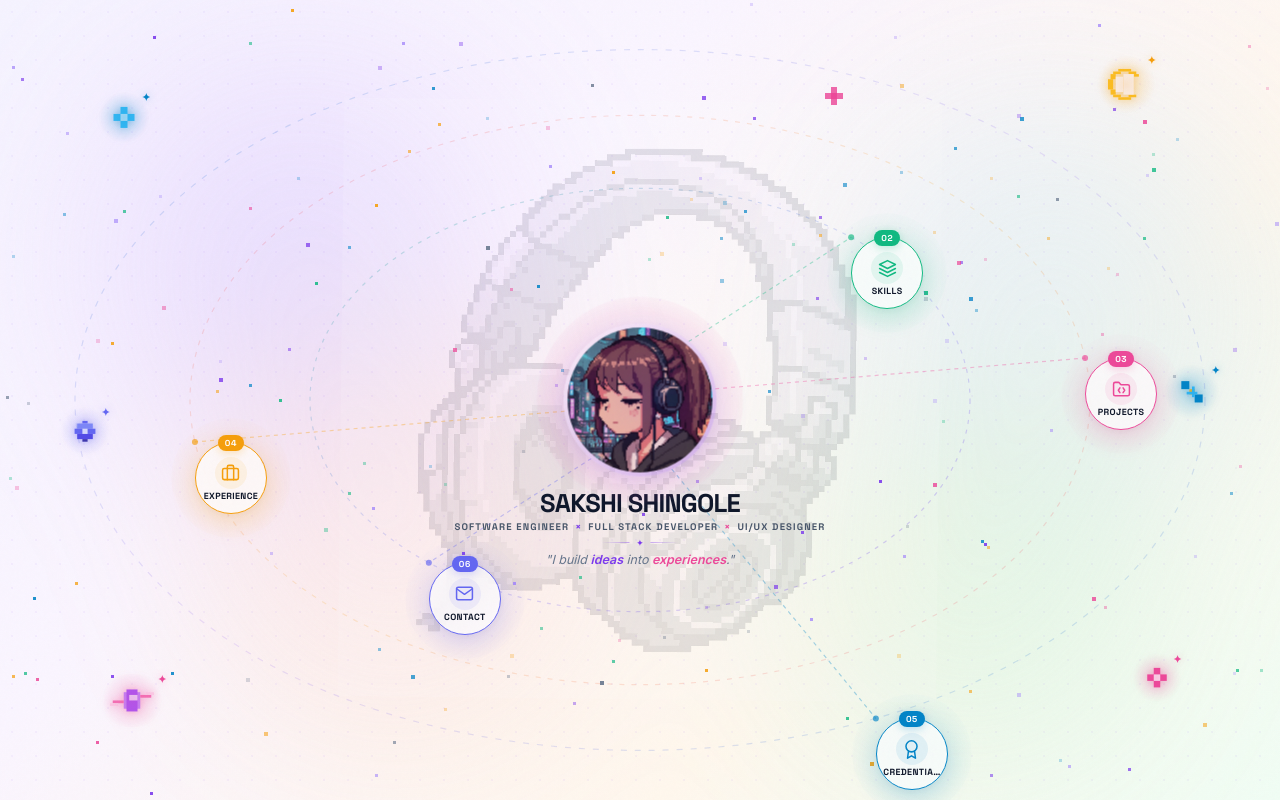
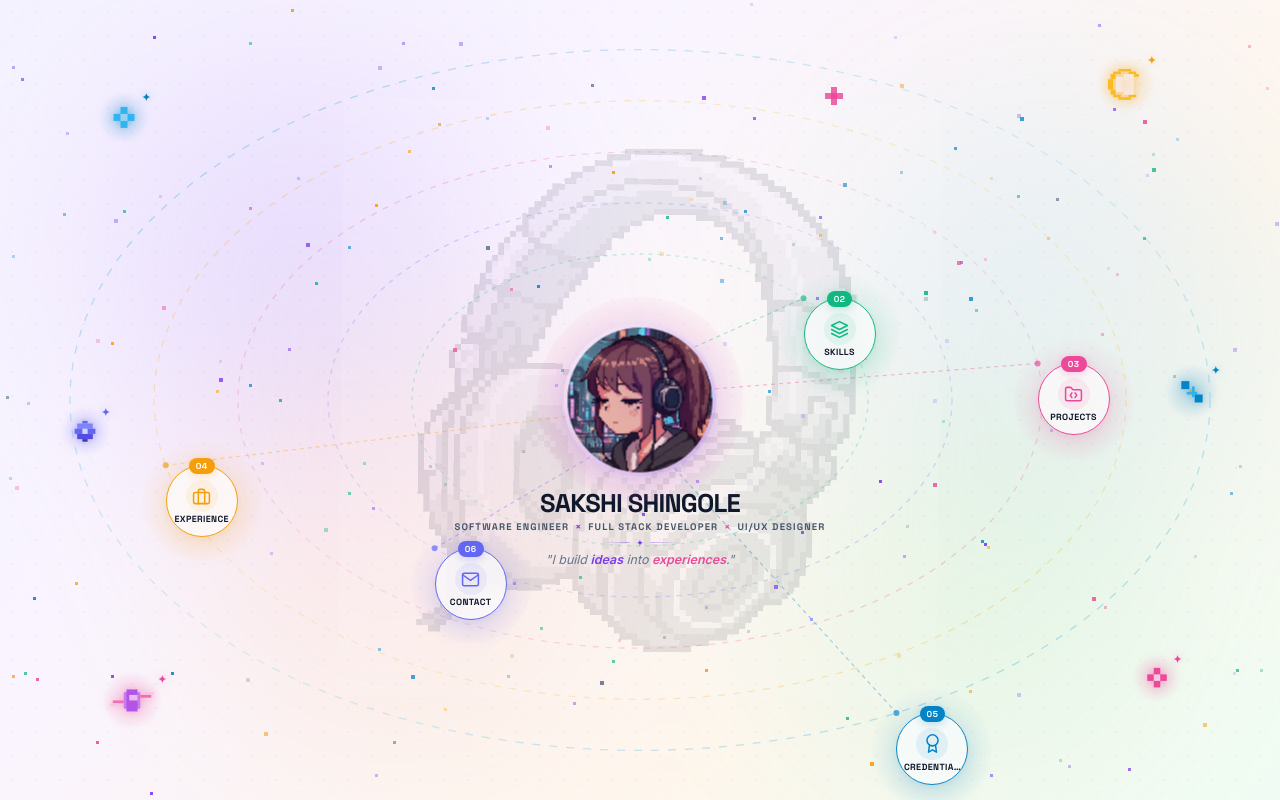
Before and after one commit to sakshi1013-coder/portfolio--hackathon, a Next.js app: page / in a window 1280 px wide. Built offline with nearby package versions, Linux system fonts and the light colour scheme; a web font is replaced by a local one.

Commit message:
fix: assign distinct dedicated orbit rings (0-4) for all 5 planets and dynamically render 5 matching tracks

```diff
--- a/src/components/OrbitHub.tsx
+++ b/src/components/OrbitHub.tsx
@@ -44,7 +44,7 @@ const MailIcon = ({ c, s = 22 }: { c: string; s?: number }) => (
   </svg>
 );
 
-/* ─── 5 Planet Definitions Across 3 Concentric Rings ─────────────────────── */
+/* ─── 5 Planet Definitions Across 5 Distinct Concentric Rings ────────────── */
 export type PlanetDef = {
   id: string;
   num: string;
@@ -54,7 +54,7 @@ export type PlanetDef = {
   href: string;
   color: string;
   bg: string;
-  ringIndex: 0 | 1 | 2; // 0 = Inner, 1 = Middle, 2 = Outer
+  ringIndex: 0 | 1 | 2 | 3 | 4; // Distinct dedicated orbit ring for each planet
   initialAngle: number;
   Icon: (p: { c: string; s?: number }) => React.ReactElement;
 };
@@ -69,8 +69,8 @@ export const PLANETS: PlanetDef[] = [
     href: '/skills',
     color: '#10B981',
     bg: 'linear-gradient(145deg, rgba(240, 253, 244, 0.98) 0%, rgba(255, 255, 255, 0.98) 100%)',
-    ringIndex: 0, // Inner Ring
-    initialAngle: -75,
+    ringIndex: 0, // Ring 0 (Inner)
+    initialAngle: -70,
     Icon: LayersIcon,
   },
   {
@@ -82,8 +82,8 @@ export const PLANETS: PlanetDef[] = [
     href: '/contact',
     color: '#6366F1',
     bg: 'linear-gradient(145deg, rgba(238, 242, 255, 0.98) 0%, rgba(255, 255, 255, 0.98) 100%)',
-    ringIndex: 0, // Inner Ring
-    initialAngle: 105,
+    ringIndex: 1, // Ring 1
+    initialAngle: 110,
     Icon: MailIcon,
   },
   {
@@ -95,7 +95,7 @@ export const PLANETS: PlanetDef[] = [
     href: '/projects',
     color: '#EC4899',
     bg: 'linear-gradient(145deg, rgba(253, 242, 248, 0.98) 0%, rgba(255, 255, 255, 0.98) 100%)',
-    ringIndex: 1, // Middle Ring
+    ringIndex: 2, // Ring 2 (Middle)
     initialAngle: -25,
     Icon: FolderCodeIcon,
   },
@@ -108,7 +108,7 @@ export const PLANETS: PlanetDef[] = [
     href: '/experience',
     color: '#F59E0B',
     bg: 'linear-gradient(145deg, rgba(255, 251, 235, 0.98) 0%, rgba(255, 255, 255, 0.98) 100%)',
-    ringIndex: 1, // Middle Ring
+    ringIndex: 3, // Ring 3
     initialAngle: 155,
     Icon: BriefcaseIcon,
   },
@@ -121,7 +121,7 @@ export const PLANETS: PlanetDef[] = [
     href: '/certificates',
     color: '#0284C7',
     bg: 'linear-gradient(145deg, rgba(240, 249, 255, 0.98) 0%, rgba(255, 255, 255, 0.98) 100%)',
-    ringIndex: 2, // Outer Ring
+    ringIndex: 4, // Ring 4 (Outer)
     initialAngle: 55,
     Icon: AwardIcon,
   },
@@ -602,8 +602,8 @@ export default function OrbitHub({ initialSectionId }: { initialSectionId?: stri
   const [showIntro, setShowIntro] = useState(!initialSectionId);
   const [dims, setDims] = useState({ w: 1440, h: 900 });
 
-  // Planetary Rotation Angles across 3 Distinct Concentric Rings
-  const [ringAngles, setRingAngles] = useState<[number, number, number]>([0, 0, 0]);
+  // Planetary Rotation Angles across 5 Distinct Concentric Rings (one per planet)
+  const [ringAngles, setRingAngles] = useState<number[]>([0, 0, 0, 0, 0]);
   const isHoveredRef = useRef(false);
   const [isPhotoHovered, setIsPhotoHovered] = useState(false);
 
@@ -654,7 +654,7 @@ export default function OrbitHub({ initialSectionId }: { initialSectionId?: stri
     return () => window.removeEventListener('mousemove', handleMouse);
   }, [mouseXMv, mouseYMv]);
 
-  // Continuous multi-speed celestial revolution animation loop
+  // Continuous multi-speed celestial revolution animation loop across 5 orbits
   useEffect(() => {
     let animFrameId: number;
     let lastTime = performance.now();
@@ -664,10 +664,12 @@ export default function OrbitHub({ initialSectionId }: { initialSectionId?: stri
       lastTime = time;
 
       if (!isHoveredRef.current && !activeSectionId && !swipeState.isActive) {
-        setRingAngles(([r0, r1, r2]) => [
-          (r0 + delta * 4.8) % 360,  // Ring 0 (Inner): ~4.8 deg/sec
-          (r1 + delta * 3.2) % 360,  // Ring 1 (Middle): ~3.2 deg/sec
-          (r2 + delta * 2.0) % 360,  // Ring 2 (Outer): ~2.0 deg/sec
+        setRingAngles(([r0, r1, r2, r3, r4]) => [
+          (r0 + delta * 5.0) % 360,  // Ring 0: ~5.0 deg/sec
+          (r1 + delta * 4.1) % 360,  // Ring 1: ~4.1 deg/sec
+          (r2 + delta * 3.2) % 360,  // Ring 2: ~3.2 deg/sec
+          (r3 + delta * 2.4) % 360,  // Ring 3: ~2.4 deg/sec
+          (r4 + delta * 1.6) % 360,  // Ring 4: ~1.6 deg/sec
         ]);
       }
 
@@ -729,19 +731,27 @@ export default function OrbitHub({ initialSectionId }: { initialSectionId?: stri
   const maxAvailableX = (dims.w * 0.5) - 40;
   const maxAvailableY = (dims.h * 0.5) - 35;
 
-  const r0_x = Math.max(260, Math.min(maxAvailableX * 0.55, 330));
-  const r0_y = Math.max(180, Math.min(maxAvailableY * 0.58, 235));
+  const r0_x = Math.max(200, Math.min(maxAvailableX * 0.38, 255));
+  const r0_y = Math.max(135, Math.min(maxAvailableY * 0.40, 180));
 
-  const r1_x = Math.max(360, Math.min(maxAvailableX * 0.77, 450));
-  const r1_y = Math.max(245, Math.min(maxAvailableY * 0.78, 305));
+  const r1_x = Math.max(265, Math.min(maxAvailableX * 0.52, 335));
+  const r1_y = Math.max(180, Math.min(maxAvailableY * 0.54, 235));
 
-  const r2_x = Math.max(460, Math.min(maxAvailableX * 0.96, 565));
-  const r2_y = Math.max(305, Math.min(maxAvailableY * 0.96, 375));
+  const r2_x = Math.max(335, Math.min(maxAvailableX * 0.67, 415));
+  const r2_y = Math.max(225, Math.min(maxAvailableY * 0.68, 290));
+
+  const r3_x = Math.max(405, Math.min(maxAvailableX * 0.81, 495));
+  const r3_y = Math.max(270, Math.min(maxAvailableY * 0.82, 345));
+
+  const r4_x = Math.max(475, Math.min(maxAvailableX * 0.95, 575));
+  const r4_y = Math.max(315, Math.min(maxAvailableY * 0.96, 400));
 
   const ringRadii: Array<{ rx: number; ry: number }> = [
     { rx: r0_x, ry: r0_y },
     { rx: r1_x, ry: r1_y },
     { rx: r2_x, ry: r2_y },
+    { rx: r3_x, ry: r3_y },
+    { rx: r4_x, ry: r4_y },
   ];
 
   // Dynamically derive unique ring indices directly from PLANETS configuration
@@ -836,24 +846,39 @@ export default function OrbitHub({ initialSectionId }: { initialSectionId?: stri
               style={{ overflow: 'visible' }}
             >
               <defs>
+                {/* Ring 0 — Skills (#10B981 Emerald) */}
                 <linearGradient id="ringGrad0" x1="0%" y1="0%" x2="100%" y2="100%">
-                  <stop offset="0%" stopColor="#10B981" stopOpacity="0.32" />
-                  <stop offset="50%" stopColor="#6366F1" stopOpacity="0.25" />
-                  <stop offset="100%" stopColor="#7C3AED" stopOpacity="0.32" />
+                  <stop offset="0%" stopColor="#10B981" stopOpacity="0.4" />
+                  <stop offset="50%" stopColor="#34D399" stopOpacity="0.25" />
+                  <stop offset="100%" stopColor="#10B981" stopOpacity="0.4" />
                 </linearGradient>
+                {/* Ring 1 — Contact (#6366F1 Indigo) */}
                 <linearGradient id="ringGrad1" x1="0%" y1="0%" x2="100%" y2="100%">
-                  <stop offset="0%" stopColor="#EC4899" stopOpacity="0.3" />
-                  <stop offset="50%" stopColor="#F59E0B" stopOpacity="0.22" />
-                  <stop offset="100%" stopColor="#EC4899" stopOpacity="0.3" />
+                  <stop offset="0%" stopColor="#6366F1" stopOpacity="0.38" />
+                  <stop offset="50%" stopColor="#818CF8" stopOpacity="0.22" />
+                  <stop offset="100%" stopColor="#6366F1" stopOpacity="0.38" />
                 </linearGradient>
+                {/* Ring 2 — Projects (#EC4899 Pink) */}
                 <linearGradient id="ringGrad2" x1="0%" y1="0%" x2="100%" y2="100%">
-                  <stop offset="0%" stopColor="#0284C7" stopOpacity="0.3" />
-                  <stop offset="50%" stopColor="#7C3AED" stopOpacity="0.2" />
-                  <stop offset="100%" stopColor="#0284C7" stopOpacity="0.3" />
+                  <stop offset="0%" stopColor="#EC4899" stopOpacity="0.38" />
+                  <stop offset="50%" stopColor="#F472B6" stopOpacity="0.22" />
+                  <stop offset="100%" stopColor="#EC4899" stopOpacity="0.38" />
+                </linearGradient>
+                {/* Ring 3 — Experience (#F59E0B Amber) */}
+                <linearGradient id="ringGrad3" x1="0%" y1="0%" x2="100%" y2="100%">
+                  <stop offset="0%" stopColor="#F59E0B" stopOpacity="0.38" />
+                  <stop offset="50%" stopColor="#FBBF24" stopOpacity="0.22" />
+                  <stop offset="100%" stopColor="#F59E0B" stopOpacity="0.38" />
+                </linearGradient>
+                {/* Ring 4 — Certificates (#0284C7 Sky) */}
+                <linearGradient id="ringGrad4" x1="0%" y1="0%" x2="100%" y2="100%">
+                  <stop offset="0%" stopColor="#0284C7" stopOpacity="0.38" />
+                  <stop offset="50%" stopColor="#38BDF8" stopOpacity="0.22" />
+                  <stop offset="100%" stopColor="#0284C7" stopOpacity="0.38" />
                 </linearGradient>
               </defs>
 
-              {/* Dynamically Render Exactly One Orbit Ring Track per Distinct Radius in Use */}
+              {/* Dynamically Render Exactly One Orbit Ring Track per Planet Radius */}
               {uniqueRingIndices.map((ringIdx) => {
                 const ring = ringRadii[ringIdx];
                 if (!ring) return null;
@@ -865,10 +890,10 @@ export default function OrbitHub({ initialSectionId }: { initialSectionId?: stri
                     rx={ring.rx}
                     ry={ring.ry}
                     fill="none"
-                    stroke={`url(#ringGrad${ringIdx % 3})`}
-                    strokeWidth={1.2}
-                    strokeDasharray={`${4 + ringIdx} ${6 + ringIdx}`}
-                    opacity={Math.max(0.45, 0.85 - ringIdx * 0.1)}
+                    stroke={`url(#ringGrad${ringIdx})`}
+                    strokeWidth={1.3}
+                    strokeDasharray={`${4 + ringIdx} ${5 + ringIdx}`}
+                    opacity={0.8}
                   />
                 );
               })}
```
